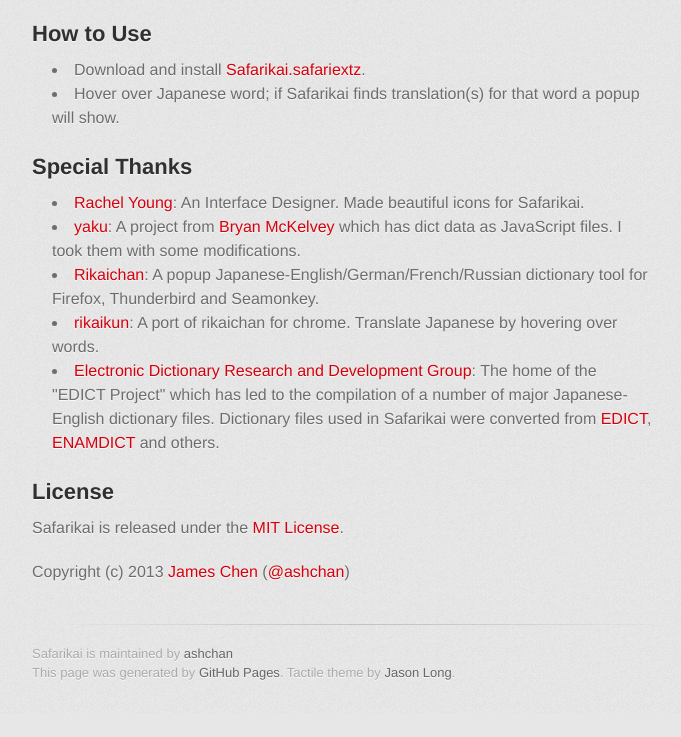
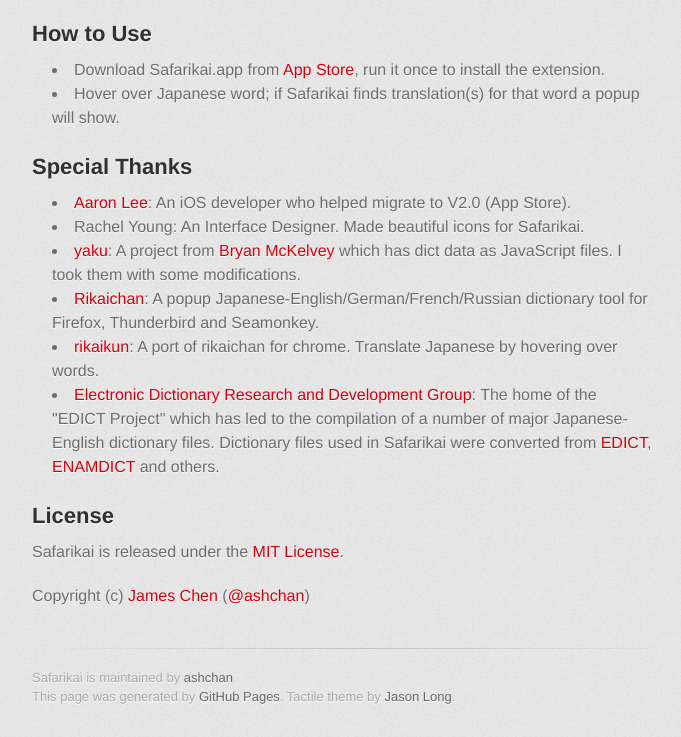
Before and after one commit to ashchan/safarikai, a plain HTML site: page index.html in a window 1280 px wide. Shown: the part 697-1434 px from the top of the page, without its empty margins (298-979 px from the left). Before the commit the page ends 1410 px from the top, so only its background shows below. Drawn offline with Linux system fonts and the light colour scheme; a web font is replaced by a local one.

Commit message:
Update gh-pages

```diff
--- a/index.html
+++ b/index.html
@@ -23,7 +23,7 @@
         </header>
 
         <section id="downloads" class="clearfix">
-          <a href="http://bit.ly/safarikai-dl" id="download-zip" class="button"><span>Download</span></a>
+          <a href="https://itunes.apple.com/us/app/safarikai/id1437951175?ls=1&mt=12" id="download-zip" class="button"><span>Download</span></a>
           <a href="https://github.com/ashchan/safarikai" id="view-on-github" class="button"><span>View on GitHub</span></a>
         </section>
 
@@ -41,7 +41,7 @@
 <a name="how-to-use" class="anchor" href="#how-to-use"><span class="octicon octicon-link"></span></a>How to Use</h2>
 
 <ul>
-<li>Download and install <a href="http://bit.ly/safarikai-dl">Safarikai.safariextz</a>.</li>
+<li>Download Safarikai.app from <a href="https://itunes.apple.com/us/app/safarikai/id1437951175?ls=1&amp;mt=12" rel="nofollow">App Store</a>, run it once to install the extension.</li>
 <li>Hover over Japanese word; if Safarikai finds translation(s) for that word a popup will show.</li>
 </ul>
 
@@ -49,8 +49,9 @@
 <a name="special-thanks" class="anchor" href="#special-thanks"><span class="octicon octicon-link"></span></a>Special Thanks</h2>
 
 <ul>
+<li><a href="https://github.com/apparition47">Aaron Lee</a>: An iOS developer who helped migrate to V2.0 (App Store).</li>
 <li>
-<a href="http://traicyer.me">Rachel Young</a>: An Interface Designer. Made beautiful icons for Safarikai.</li>
+Rachel Young: An Interface Designer. Made beautiful icons for Safarikai.</li>
 <li>
 <a href="https://code.google.com/p/yaku/">yaku</a>: A project from <a href="http://www.brymck.com/">Bryan McKelvey</a> which has dict data as JavaScript files. I took them with some modifications.</li>
 <li>
@@ -64,7 +65,7 @@
 
 <p>Safarikai is released under the <a href="http://jameschen.mit-license.org/license.html">MIT License</a>.</p>
 
-<p>Copyright (c) 2013 <a href="http://ashchan.com/">James Chen</a> (<a href="http://twitter.com/ashchan">@ashchan</a>)</p>
+<p>Copyright (c) <a href="https://ashchan.com/">James Chen</a> (<a href="https://twitter.com/ashchan">@ashchan</a>)</p>
         </section>
 
         <footer>
```
